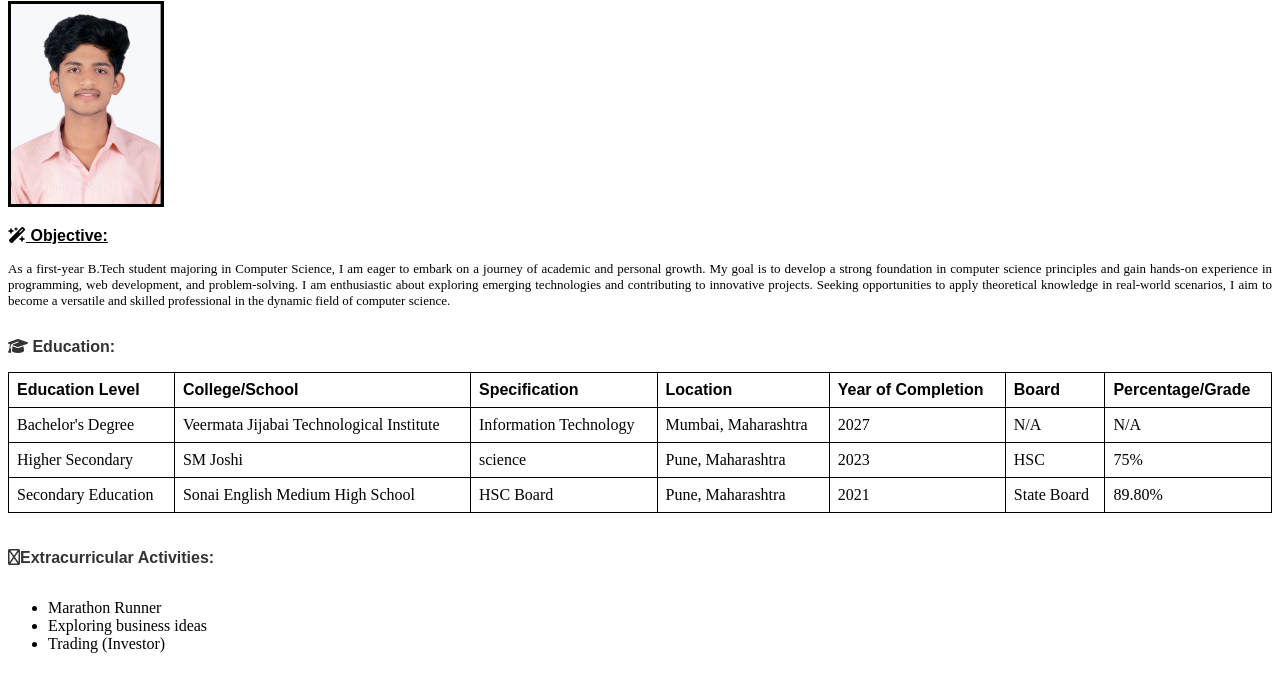
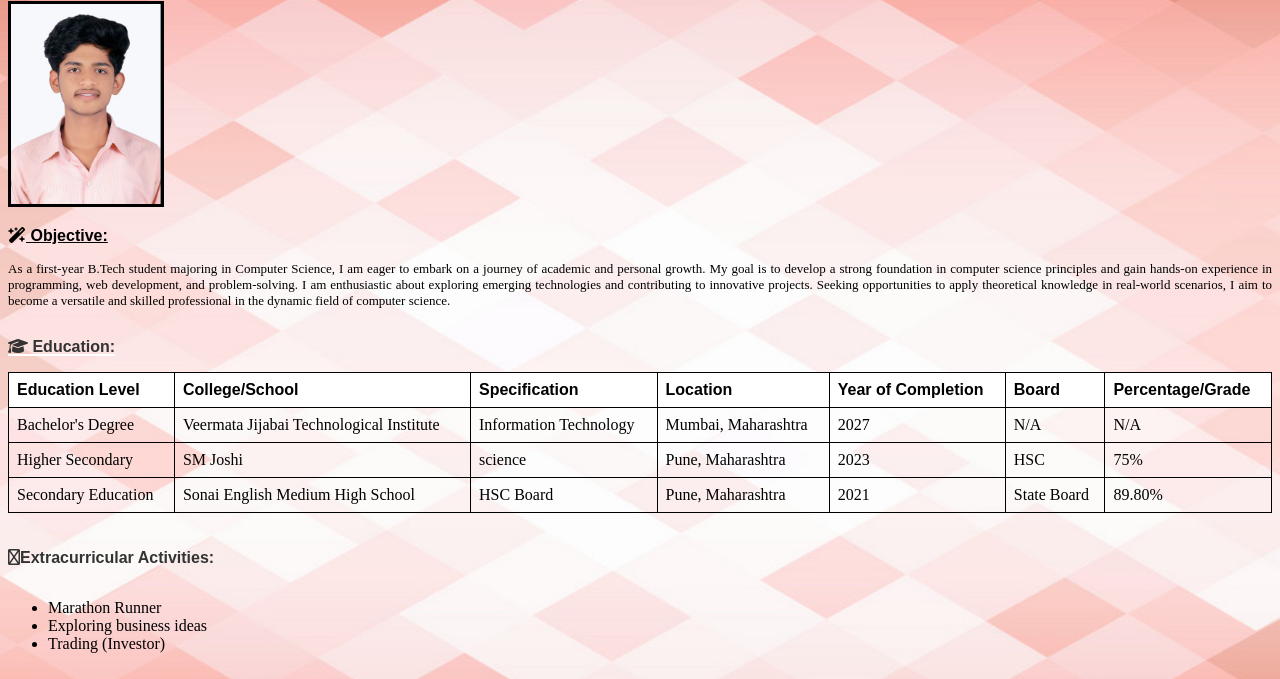
Before and after one commit to Lxkshh/lakshportfolio, a plain HTML site: page index.html in a window 1280 px wide. Shown: the part 259-938 px from the top of the page. Drawn offline with Linux system fonts and the light colour scheme.

Commit message:
added index.html

```diff
--- a/index.html
+++ b/index.html
@@ -7,7 +7,7 @@
     crossorigin="anonymous" referrerpolicy="no-referrer" />
    <style>
     body{
-        background-image: url(/intro-to-html/images.html/images/background-menu-for-restaurant-cafe-bar-vector-2255758.jpg);
+        background-image: url(background.jpg);
         background-size: cover; /* Cover the entire background */
     background-repeat: no-repeat; /* Prevent image from repeating */
     background-attachment: fixed; /* Keep the image fixed while scrolling */
```
Also changed, not shown: background.jpg (added).
